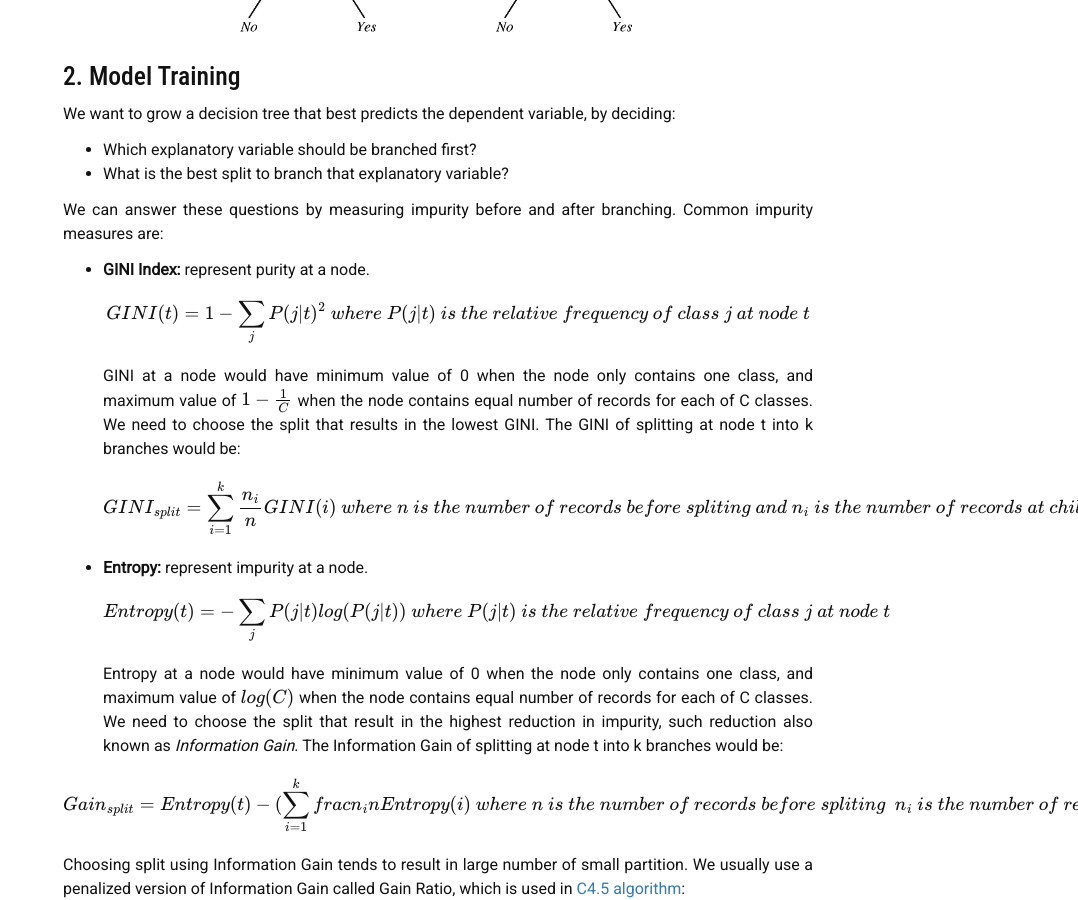
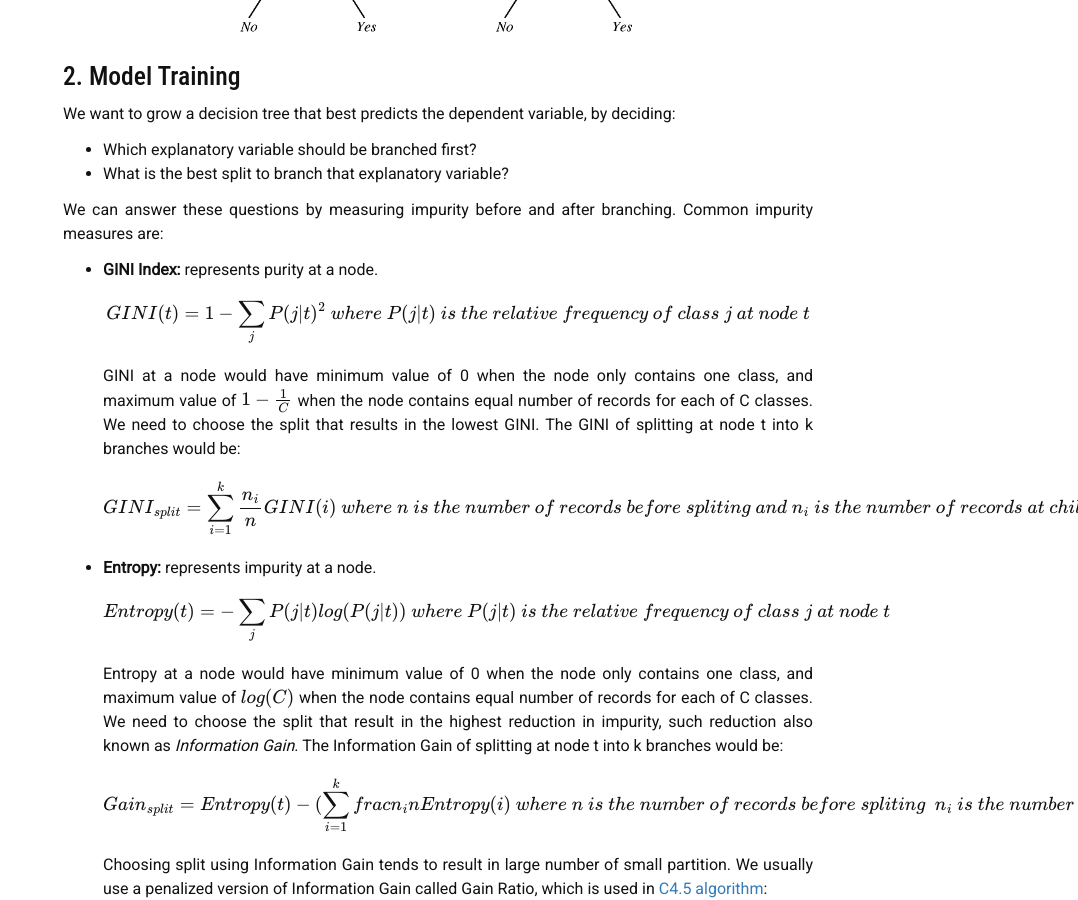
Before and after one commit to liambll/blog-archive, a Jekyll site: the page built from _posts/2017-07-38-decision-tree.markdown, in a window 1280 px wide and 900 px high, scrolled down 760 px. Shown: the whole window, without its empty margins (202-1280 px from the left). Built offline with Jekyll 4.4.1, drawn with Linux system fonts in a browser that asks for light colours; nearby versions of some CDN libraries; formulas are drawn with MathJax 3; comment, search, counter and statistics services are not loaded.

Commit message:
Update 2017-07-38-decision-tree.markdown

```diff
--- a/_posts/2017-07-38-decision-tree.markdown
+++ b/_posts/2017-07-38-decision-tree.markdown
@@ -33,7 +33,7 @@ We want to grow a decision tree that best predicts the dependent variable, by de
 * What is the best split to branch that explanatory variable?
 
 We can answer these questions by measuring impurity before and after branching. Common impurity measures are:
-* __GINI Index:__ represent purity at a node.
+* __GINI Index:__ represents purity at a node.
 \\[
 GINI(t) = 1 - \sum_j P(j|t)^2 \\\
 where ~P(j|t) ~is ~the ~relative ~frequency ~of ~class ~j ~at ~node ~t
@@ -45,21 +45,18 @@ where ~n ~is ~the ~number ~of ~records ~before ~spliting \\\
 and ~n_i ~is ~the ~number ~of ~records ~at ~child ~i
 \\]
 
-* __Entropy:__ represent impurity at a node.
+* __Entropy:__ represents impurity at a node.
 \\[
 Entropy(t) = - \sum_j P(j|t) log(P(j|t)) \\\
 where ~P(j|t) ~is ~the ~relative ~frequency ~of ~class ~j ~at ~node ~t
 \\]
 Entropy at a node would have minimum value of 0 when the node only contains one class, and maximum value of \\(log(C)\\) when the node contains equal number of records for each of C classes. We need to choose the split that result in the highest reduction in impurity, such reduction also known as _Information Gain_. The Information Gain of splitting at node t into k branches would be:
-
 \\[
 Gain_{split} = Entropy(t) - (\sum_{i=1}^k frac{n_i}{n} Entropy(i) \\\
 where ~n ~is ~the ~number ~of ~records ~before ~spliting \\\
 ~n_i ~is ~the ~number ~of ~records ~at ~child ~i
 \\]
-
 Choosing split using Information Gain tends to result in large number of small partition. We usually use a penalized version of Information Gain called Gain Ratio, which is used in [C4.5 algorithm](https://en.wikipedia.org/wiki/C4.5_algorithm):
-
 \\[
 GainRATIO_{split} = \frac{Gain_{split}}{splitINFO} \\\
 splitINFO = -\sum_{i=1}^k \frac{n_i}{n} log(\frac{n_i}{n})
```
